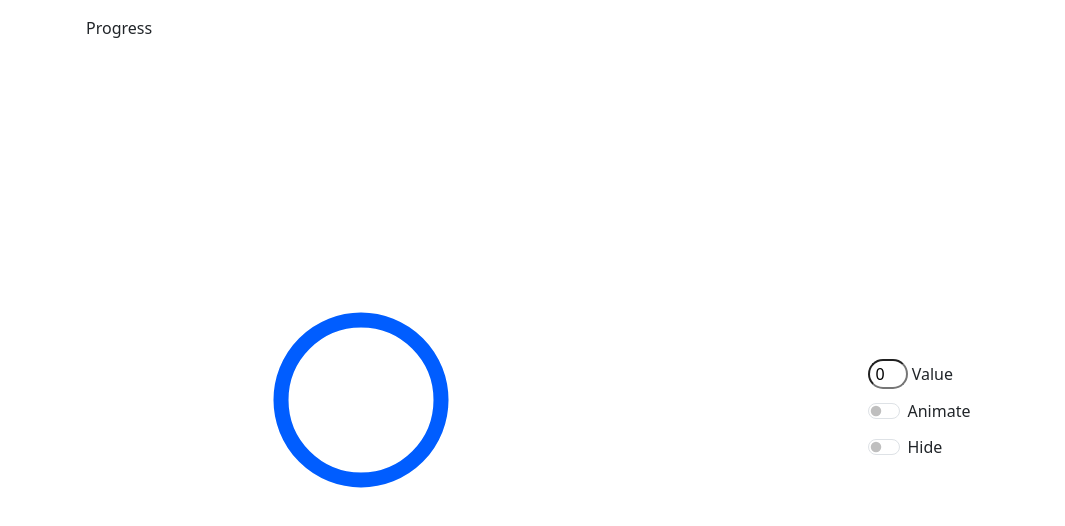
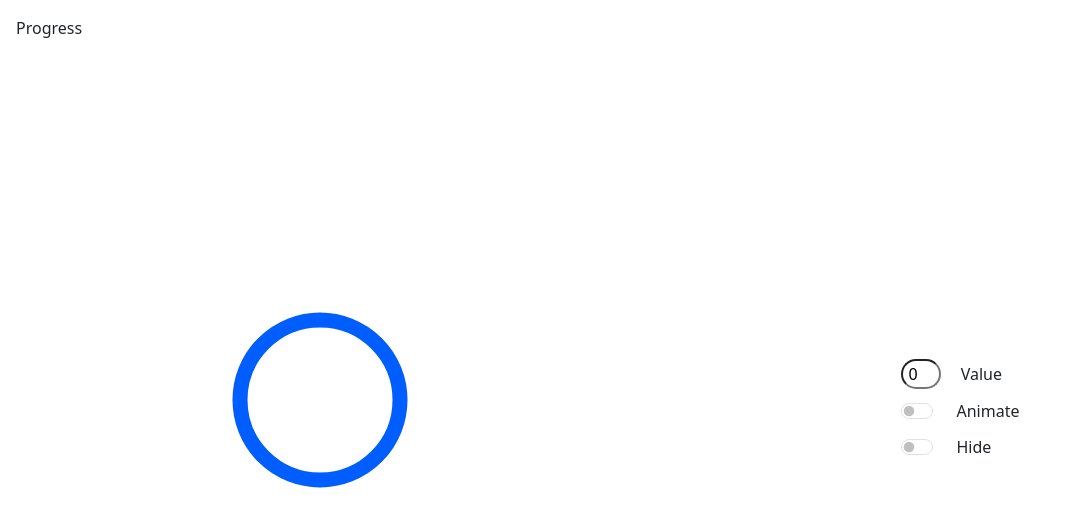
Before and after one commit to Kirill0077/Kirill0077.github.io, a plain HTML site: page index.html in a window 1280 px wide. Shown: the whole page, without its empty margins (0-1065 px from the left). Drawn offline with nearby package versions, Linux system fonts and the light colour scheme.

Commit message:
fix: add style css

```diff
--- a/index.html
+++ b/index.html
@@ -13,10 +13,10 @@
     />
   </head>
   <body>
-    <div class="container">
+    <div id="progress-unit" class="progress-unit">
       <div class="progress-block">
-        <div class="title">Progress</div>
-        <svg class="progress-ring" width="180" height="180">
+        <div class="progress-block__title">Progress</div>
+        <svg class="progress-block__ring" width="180" height="180">
           <circle
             stroke="#EEF3F6"
             stroke-width="15"
@@ -37,18 +37,18 @@
         </svg>
       </div>
 
-      <div class="controls">
-        <div class="wrapper-value">
-          <div class="value">
+      <div class="progress-states">
+        <div class="progress-wrappervalue">
+          <div class="progress-value">
             <input
-              id="value-input"
-              class="value-input"
+              id="progress-value__input"
+              class="progress-value__input"
               type="number"
               min=0
               max=100
               value=0
             />
-            <label for="value-input">Value</label>
+            <label for="value-input" class="progress-value_label">Value</label>
           </div>
           <div class="form-check form-switch">
             <input
--- a/script.js
+++ b/script.js
@@ -1,8 +1,8 @@
 const circle = document.querySelector(".progress-ring__circle");
-const valueInput = document.getElementById("value-input");
+const valueInput = document.getElementById("progress-value__input");
 const animateCheckbox = document.getElementById("animate-checkbox");
 const hideCheckbox = document.getElementById("hide-checkbox");
-const progressBlock = document.querySelector(".progress-ring");
+const progressBlock = document.querySelector(".progress-block__ring");
 const interval = 100;
 const stepProcess = 1;
 const radius = circle.r.baseVal.value;
--- a/style.css
+++ b/style.css
@@ -1,8 +1,7 @@
-.container {
+.progress-unit {
   position: relative;
   width: 100svw;
   height: 100svh;
-  border-color: aqua;
   display: grid;
   @media (orientation: landscape) {
     grid-template-columns: repeat(2, minmax(0, 1fr));
@@ -14,19 +13,27 @@
   align-items: stretch;
 }
 
-.title {
-  position: absolute;
-  left: 1rem;
-  top: 1rem;
-}
-
 .progress-block {
   display: flex;
   align-items: center;
   justify-content: center;
 }
 
-.controls {
+.progress-block__title {
+  position: absolute;
+  left: 1rem;
+  top: 1rem;
+}
+
+.progress-block__ring {
+  transform: rotate(-90deg); /* Поворот, чтобы прогресс начинался с 12 часов */
+}
+
+.progress-ring__circle {
+  transition: stroke-dashoffset 0.35s;
+}
+
+.progress-states {
   margin-top: 20px;
   display: flex;
   flex-direction: column;
@@ -34,22 +41,19 @@
   align-items: center;
 }
 
-.wrapper-value {
+.progress-wrappervalue{
   display: flex;
   flex-direction: column;
   gap: 10px;
 }
-.value-input {
+.progress-value__input {
   border-radius: 1rem;
   width: 40px;
   max-width: 40px;
   text-align: center;
 }
 
-.progress-ring {
-  transform: rotate(-90deg); /* Поворот, чтобы прогресс начинался с 12 часов */
+.form-check-label,
+.progress-value_label {
+  margin-left: 1rem;
 }
-
-.progress-ring__circle {
-  transition: stroke-dashoffset 0.35s;
-}
```
